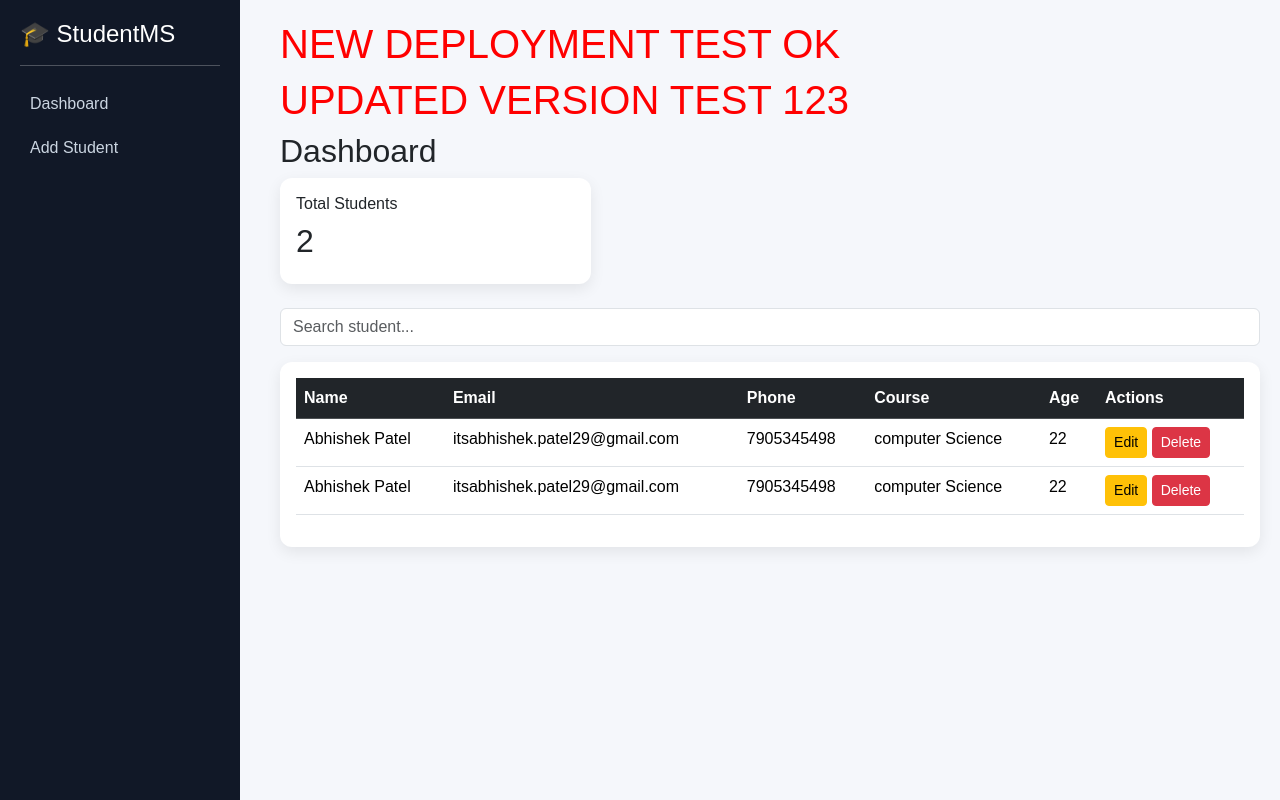
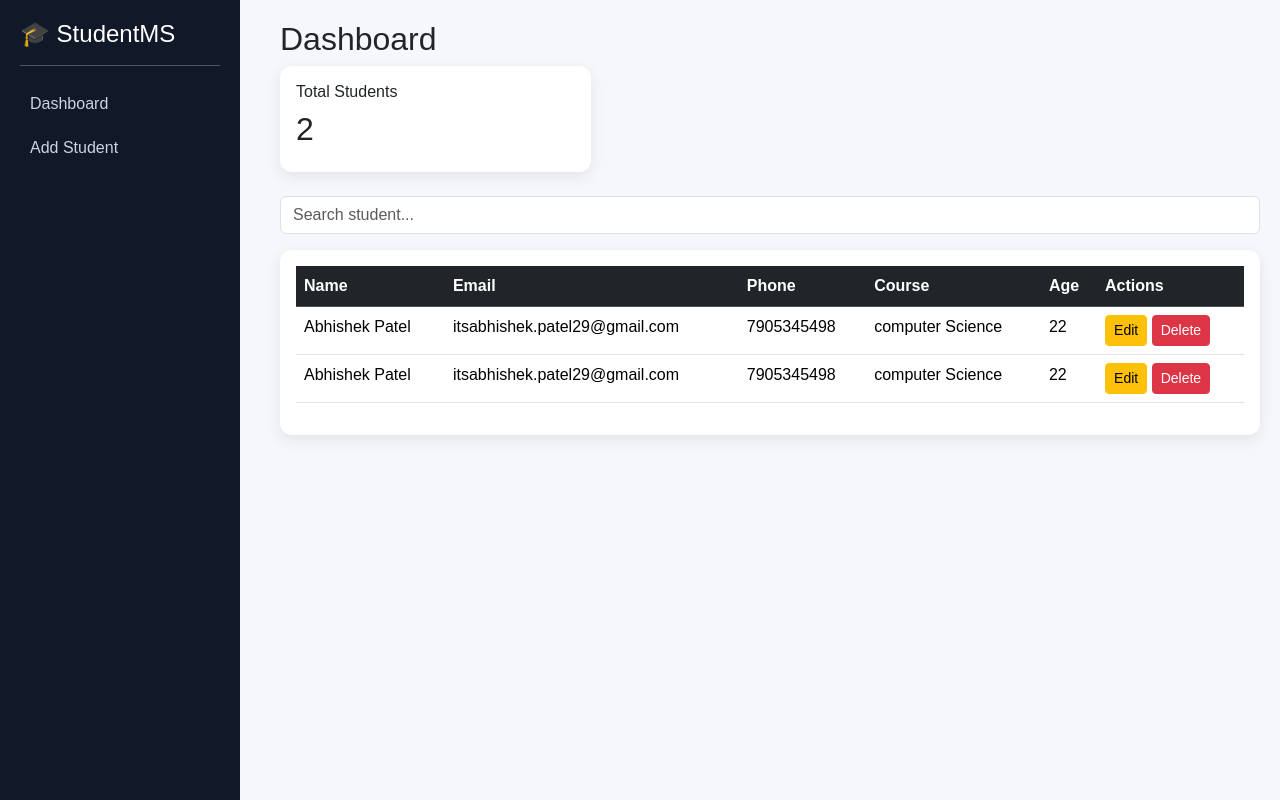
Before and after one commit to Abhishek-pytech/student-management-system, a Django app: page / in a window 1280 px wide. Run offline with Django 5.2, Linux system fonts and the light colour scheme; a user stored in the database is signed in; data comes from the database, SQL or seed files in the repository.

Commit message:
update project

```diff
--- a/students/templates/students/student_list.html
+++ b/students/templates/students/student_list.html
@@ -1,8 +1,6 @@
 {% extends 'students/base.html' %}
 
 {% block content %}
-<h1 style="color:red">NEW DEPLOYMENT TEST OK</h1>
-<h1 style="color:red">UPDATED VERSION TEST 123</h1>
 <h2>Dashboard</h2>
 
 <!-- Total Students -->
```
